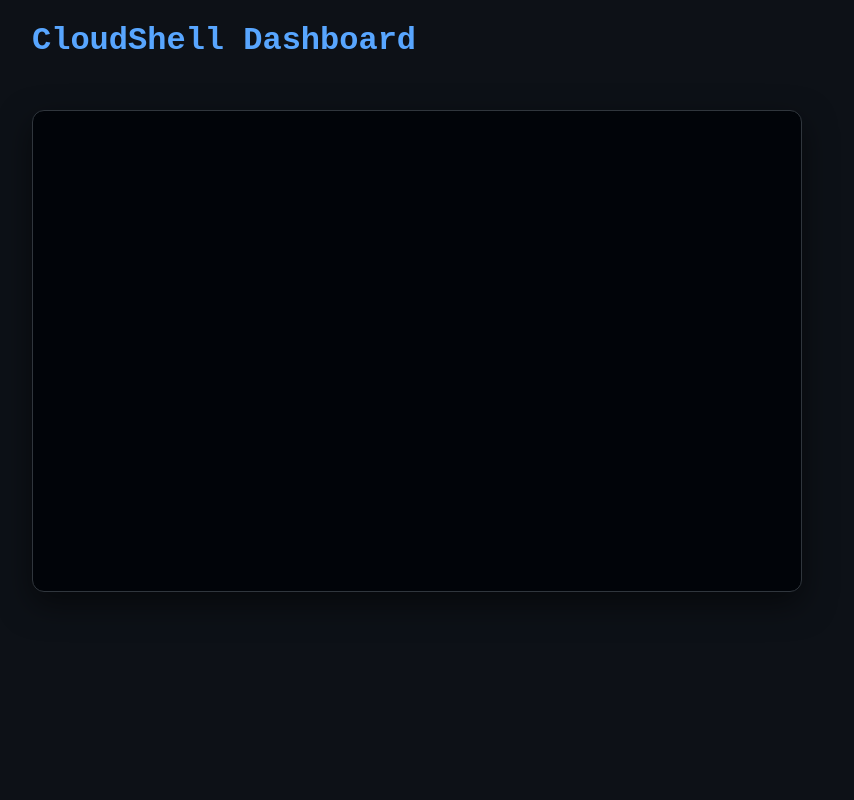
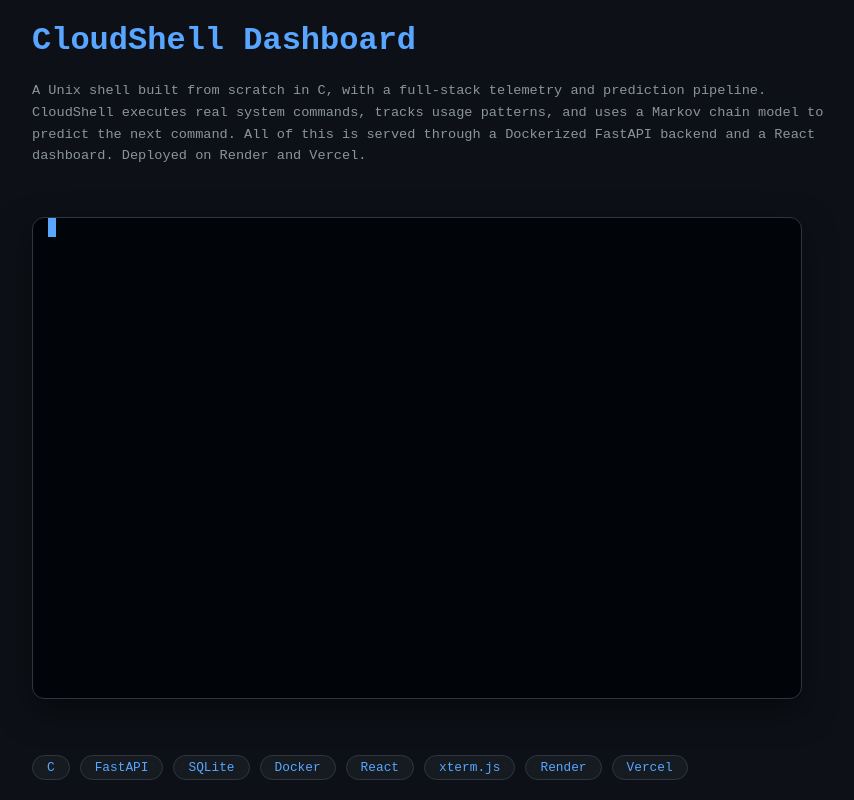
Before and after one commit to aryannrd/CloudShell, a React (Create React App) app in the folder shell-dashboard/: page / in a window 1280 px wide. Shown: the whole page, without its empty margins (8-862 px from the left). Built offline with nearby package versions, Linux system fonts and the light colour scheme; no server answers; the HTML template or start-up script is replaced by a standard one.

Commit message:
improving frontend design

```diff
--- a/shell-dashboard/src/App.css
+++ b/shell-dashboard/src/App.css
@@ -84,3 +84,30 @@ h1.title1 {
         padding-left: 15px;
     }
 }
+
+.description {
+    color: #8b949e;
+    font-family: 'JetBrains Mono', monospace;
+    font-size: 0.85rem;
+    padding: 0 40px;
+    margin: 0 0 20px 0;
+    max-width: 800px;
+    line-height: 1.6;
+}
+
+.stack {
+    display: flex;
+    flex-wrap: wrap;
+    gap: 10px;
+    padding: 20px 40px;
+}
+
+.stack span {
+    background-color: #161b22;
+    color: #58a6ff;
+    border: 1px solid #30363d;
+    border-radius: 20px;
+    padding: 4px 14px;
+    font-family: 'JetBrains Mono', monospace;
+    font-size: 0.8rem;
+}
--- a/shell-dashboard/src/App.js
+++ b/shell-dashboard/src/App.js
@@ -91,11 +91,27 @@ function App() {
     return (
         <div className="App">
             <h1 className="title1">CloudShell Dashboard</h1>
+            <p className="description">
+                A Unix shell built from scratch in C, with a full-stack telemetry and prediction pipeline.
+                CloudShell executes real system commands, tracks usage patterns, and uses a Markov chain
+                model to predict the next command. All of this is served through a Dockerized FastAPI
+                backend and a React dashboard. Deployed on Render and Vercel.
+            </p>
             <div className="terminal-wrapper">
                 <div style={{ padding: "15px", width: "100%", height: "100%" }}>
                     <div ref={terminalRef} id="terminal"></div>
                 </div>
             </div>
+            <div className="stack">
+                <span>C</span>
+                <span>FastAPI</span>
+                <span>SQLite</span>
+                <span>Docker</span>
+                <span>React</span>
+                <span>xterm.js</span>
+                <span>Render</span>
+                <span>Vercel</span>
+            </div>
         </div>
     );
 }
```
Also changed, not shown: 1 other file (tests, documents, lock files or other folders).
